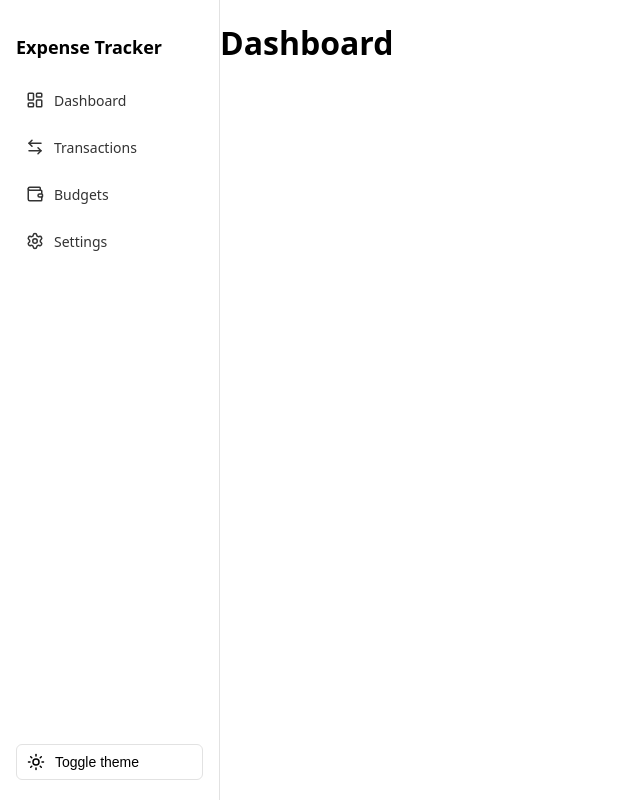
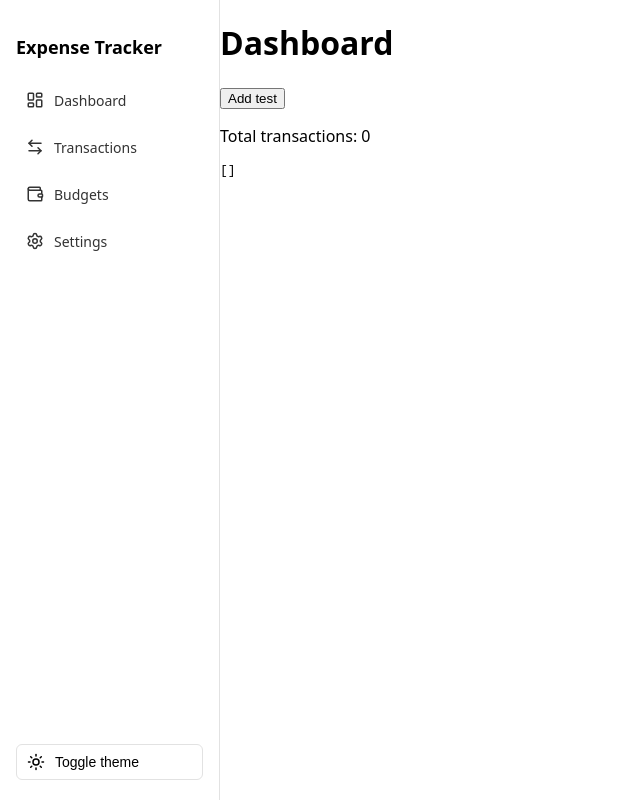
Before and after one commit to Palvett/Expense_tracker, a React (Vite) app: page / in a window 1280 px wide. Shown: the whole page, without its empty margins (0-640 px from the left). Built offline with nearby package versions, Linux system fonts and the light colour scheme.

Commit message:
rearranged TransactionContext to follow CategorContext and created a list of items in Dashboard.jsx with a button to add and test if the transaction persist across refresh

```diff
--- /dev/null
+++ b/src/context/TransactionContext.js
@@ -0,0 +1,3 @@
+import { createContext } from "react";
+
+export const TransactionContext = createContext(null)
--- a/src/context/TransactionContext.jsx
+++ b/src/context/TransactionContext.jsx
@@ -1,4 +1,4 @@
-import { createContext } from 'react'
+import { TransactionContext } from './TransactionContext'
 import useLocalStorage from '../hooks/useLocalStorage'
 
 // Transaction shape:
@@ -10,8 +10,6 @@ import useLocalStorage from '../hooks/useLocalStorage'
 //   date: string,        // ISO format: '2026-08-29'
 //   note: string
 // }
-
-const TransactionContext = createContext(null)
 
 export function TransactionProvider({ children}) {
     const [transactions, setTransactions] = useLocalStorage('transactions', [])
--- a/src/pages/Dashboard.jsx
+++ b/src/pages/Dashboard.jsx
@@ -1,7 +1,23 @@
+import { useTransactions } from '../hooks/useTransactions'
+
 function Dashboard() {
+    const { transactions, addTransaction } = useTransactions()
+
+    function handleTestAdd() {
+        addTransaction ({
+            type: 'expense',
+            amount: 25,
+            categoryId: 'cat-food',
+            date: '2026-08-01',
+            note: 'Test transaction',
+        })
+    }
     return (
         <div>
             <h1>Dashboard</h1>
+            <button onClick={handleTestAdd}>Add test</button>
+            <p>Total transactions: {transactions.length}</p>
+            <pre>{JSON.stringify(transactions, null, 2)}</pre>
         </div>
     )
 }
```
